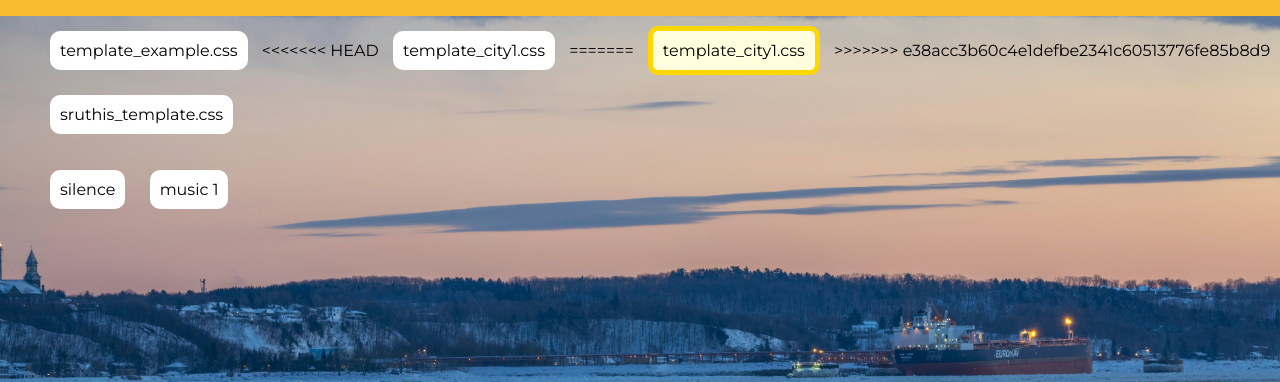
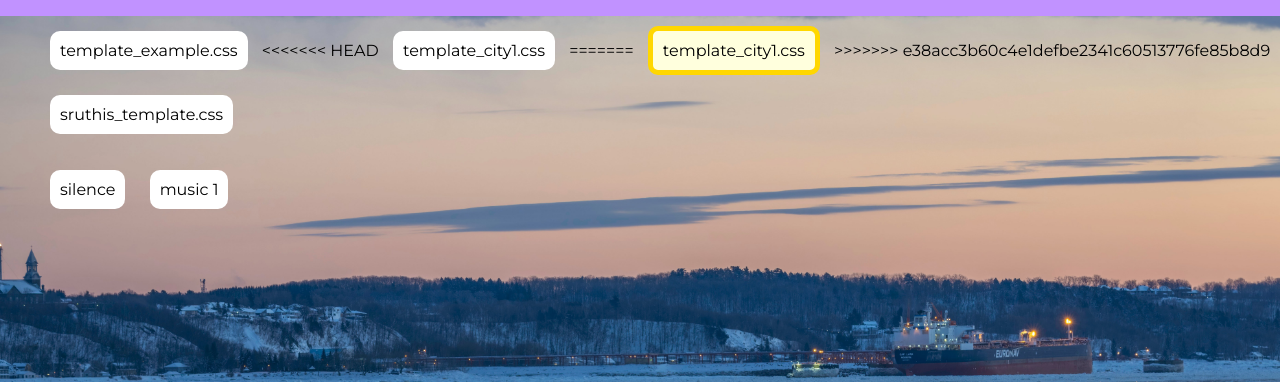
Before and after one commit to saraxiao0/wonderSplash, a Flask app: page / in a window 1280 px wide. Shown: the part 38-420 px from the top of the page. Run offline with Flask 3, Linux system fonts and the light colour scheme.

Commit message:
changed yellow to purple 2

```diff
--- a/app/static/css/main.css
+++ b/app/static/css/main.css
@@ -1,8 +1,8 @@
 @import url('https://fonts.googleapis.com/css2?family=Fredoka+One&family=Montserrat:wght@400;700&display=swap');
 
 :root {
-    --color1: #fabb33;
-    --colorb: #fcdd55;
+    --color1: #c192ff;
+    --colorb: #eab5ff;
     --color2: #fff;
     --shadow: #ddd;
 }
```
